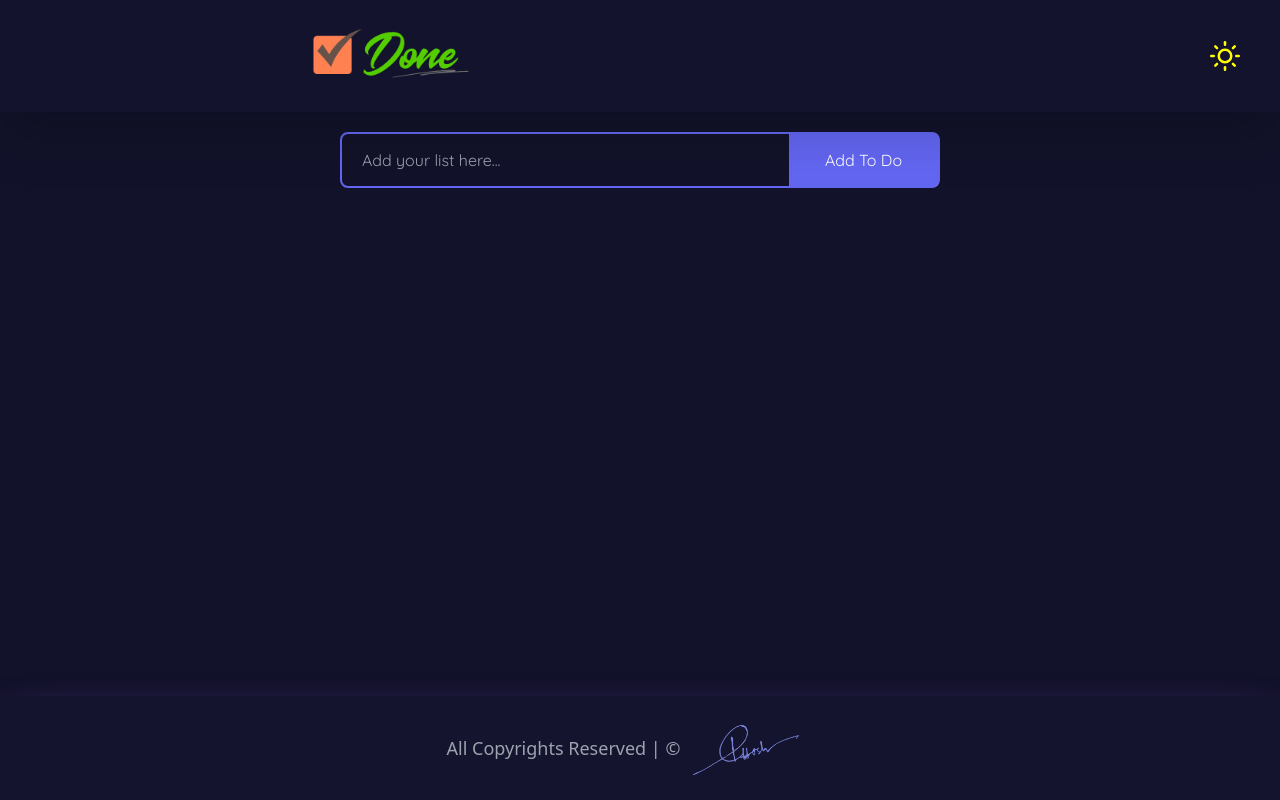
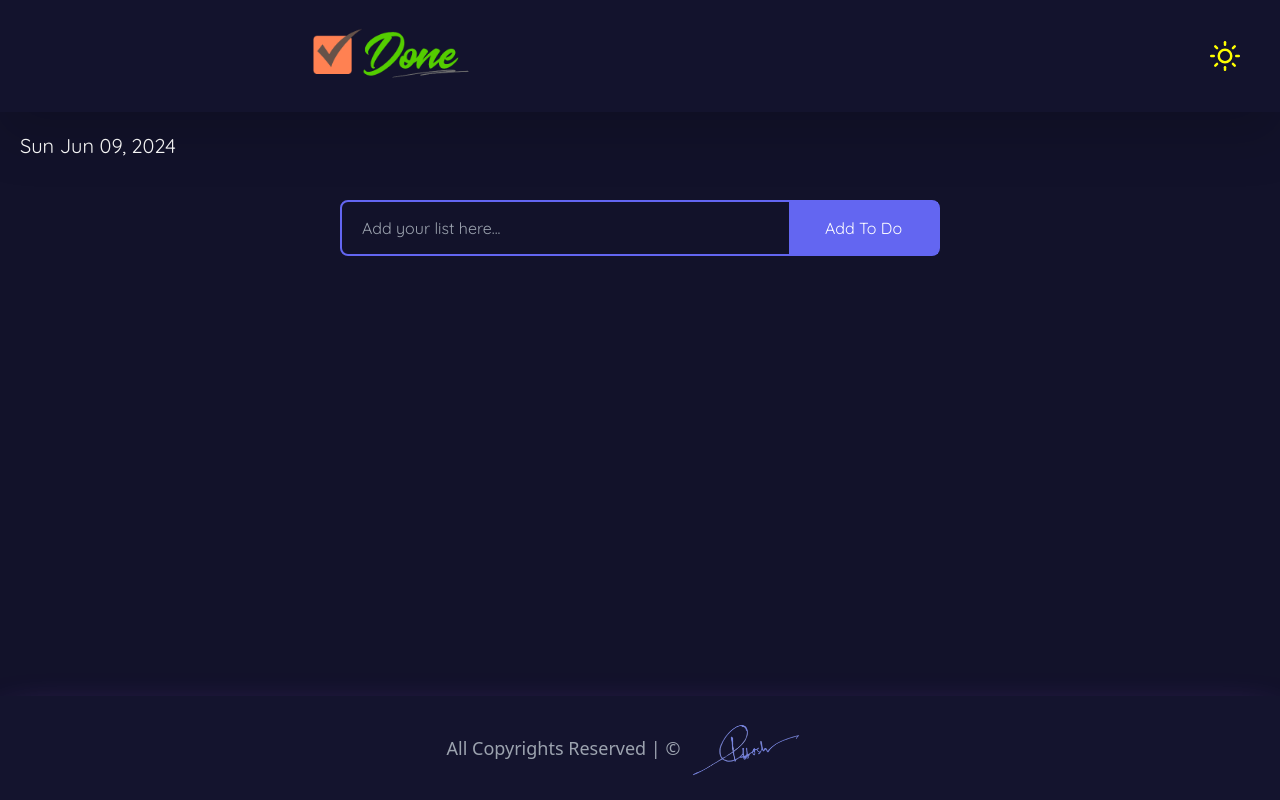
Before and after one commit to purbayan1105/Done-App, a Next.js app: page / in a window 1280 px wide. Built offline with nearby package versions, Linux system fonts and the light colour scheme.

Commit message:
date added

```diff
--- /dev/null
+++ b/src/components/Datetime.tsx
@@ -0,0 +1,21 @@
+const Datetime = () => {
+  let date = new Date();
+
+  let splitDate = date.toString().split(" ") as string[];
+  console.log(splitDate);
+  let todayDate = (splitDate[0] +
+    " " +
+    splitDate[1] +
+    " " +
+    splitDate[2] +
+    ", " +
+    splitDate[3]) as string;
+
+  return (
+    <>
+      <div className="ml-5 py-5 quicksand text-xl">{todayDate}</div>
+    </>
+  );
+};
+
+export default Datetime;
--- a/src/components/DisplayTodo.tsx
+++ b/src/components/DisplayTodo.tsx
@@ -1,4 +1,4 @@
-import { listAtom } from "@/atoms";
+import { darkAtom, listAtom } from "@/atoms";
 import { useAtom } from "jotai";
 import { BiCheck } from "react-icons/bi";
 import { FaCheckCircle } from "react-icons/fa";
@@ -18,6 +18,7 @@ type ObjectType = {
 
 const DisplayTodo = ({ todo }: ObjectType) => {
   const [ls, setLs] = useAtom<ObjProps[]>(listAtom);
+  const [dark, setDark] = useAtom(darkAtom);
 
   //   const [isComplete, setComplete] = useState(false);
 
@@ -36,7 +37,16 @@ const DisplayTodo = ({ todo }: ObjectType) => {
       <div className="flex justify-center items-center mx-5 mt-8 dark:text-white quicksand">
         <div className="w-80 h-auto py-3 lg:w-[600px] dark:bg-indigo-500 rounded-lg bg-green-300 ">
           <div className="grid grid-cols-6 items-center mx-3">
-            <div className="col-span-1 flex items-start">
+            <div
+              className={`col-span-1 flex items-start ${
+                dark
+                  ? todo.isDone
+                    ? "text-green-500"
+                    : ""
+                  : todo.isDone
+                  ? "text-yellow-500"
+                  : ""
+              }`}>
               <FaCheckCircle
                 size={25}
                 className="flex items-center"
--- a/src/components/TodoForm.tsx
+++ b/src/components/TodoForm.tsx
@@ -19,10 +19,13 @@ const TodoForm = () => {
   const [isClicked, setClicked] = useState(false);
 
   const addToDo = (input: string) => {
-    setClicked(!isClicked);
+    if (input !== "") {
       setLs([...ls, { id: uuidv4(), item: input, isDone: false }]);
       console.log(ls);
       setInput("");
+    } else {
+      alert("Please add something to input");
+    }
   };
 
   return (
@@ -58,9 +61,11 @@ const TodoForm = () => {
         </div>
       )} */}
 
+      <div className="pb-24">
         {ls.map((todo) => {
           return <>{<DisplayTodo key={todo.id} todo={todo} />}</>;
         })}
+      </div>
     </>
   );
 };
--- a/src/pages/_document.tsx
+++ b/src/pages/_document.tsx
@@ -4,7 +4,7 @@ export default function Document() {
   return (
     <Html lang="en">
       <Head />
-      <body className="dark:bg-[#12122a] dark:text-white quicksand">
+      <body className="dark:bg-[#12122a] dark:text-white ">
         <Main />
         <NextScript />
       </body>
--- a/src/pages/index.tsx
+++ b/src/pages/index.tsx
@@ -1,3 +1,4 @@
+import Datetime from "@/components/Datetime";
 import DisplayTodo from "@/components/DisplayTodo";
 import Footer from "@/components/Footer";
 import Navbar from "@/components/Navbar";
@@ -6,6 +7,7 @@ const index = () => {
   return (
     <>
       <Navbar />
+      <Datetime />
       <TodoForm />
       <Footer />
     </>
```
Lines whose indentation alone changed are shown as unchanged.
